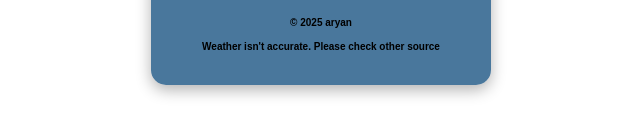
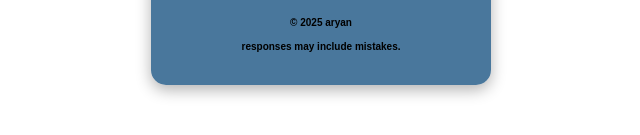
Before and after one commit to aryn-03/Weather-Application, a plain HTML site: page index.html in a window 1280 px wide. Shown: the part 451-586 px from the top of the page, 319-959 px from the left. Drawn offline with Linux system fonts and the light colour scheme.

Commit message:
Updated index.html

```diff
--- a/index.html
+++ b/index.html
@@ -19,7 +19,7 @@
             <p id="humidity"></p>
             <p id="wind-speed"></p>
             <h4>© 2025 aryan</h4>
-            <h4>Weather isn't accurate. Please check other source </h4>
+            <h4>responses may include mistakes.</h4>
         </div>
     </div>
 
```
